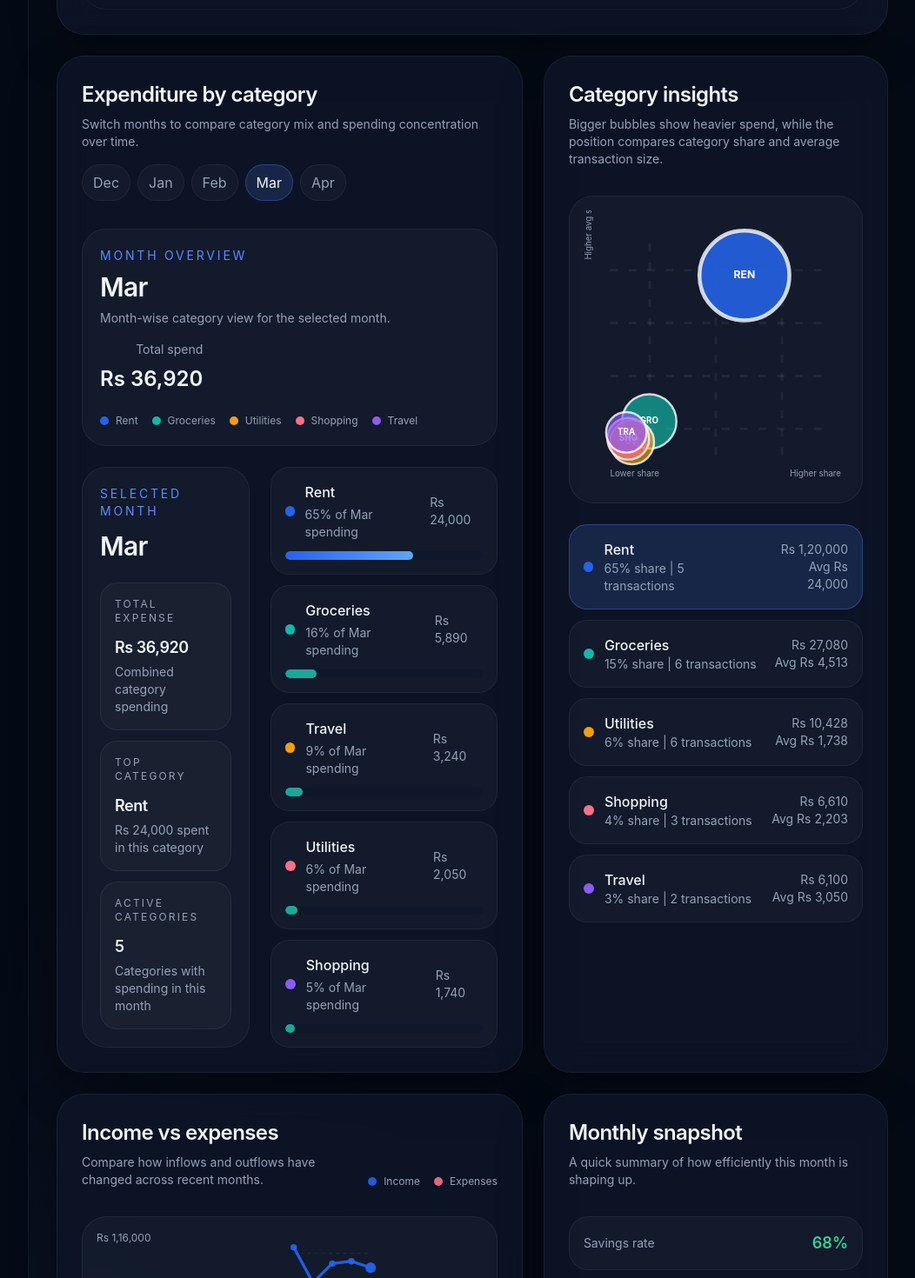
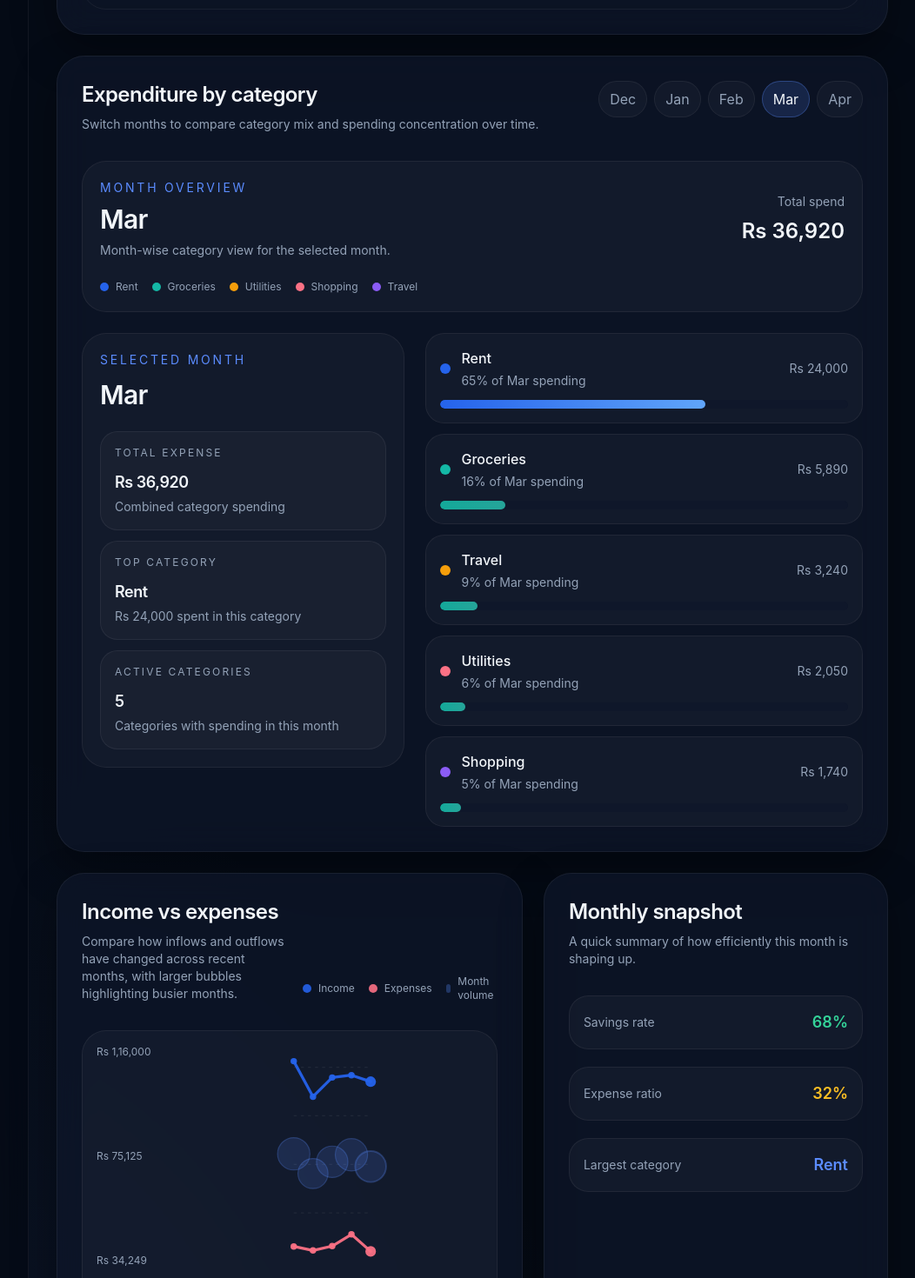
Before and after one commit to sadhana62/finance-dashboard, a React (Vite) app: page / in a window 1280 px wide. Shown: the part 1720-3190 px from the top of the page at 87% size, without its empty margins (227-1279 px from the left). Built offline with nearby package versions, Linux system fonts and the light colour scheme.

Commit message:
added documentation readme

```diff
--- a/src/pages/Dashboard.jsx
+++ b/src/pages/Dashboard.jsx
@@ -91,10 +91,7 @@ export default function Dashboard() {
 
       <div className="grid gap-6">
         <TrendPanel analytics={analytics} />
-        <div className="grid gap-6 xl:grid-cols-[1.15fr_0.85fr]">
-          <BreakdownPanel dashboard={dashboard} analytics={analytics} />
-          <BubbleInsightsPanel analytics={analytics} />
-        </div>
+        <BreakdownPanel dashboard={dashboard} analytics={analytics} />
       </div>
 
       <div className="grid gap-6 xl:grid-cols-[1.15fr_0.85fr]">
@@ -654,152 +651,6 @@ function BreakdownPanel({ dashboard, analytics }) {
   );
 }
 
-function BubbleInsightsPanel({ analytics }) {
-  const [activeBubble, setActiveBubble] = useState(analytics.bubbleData[0] || null);
-  const maxAverage = Math.max(...analytics.bubbleData.map((item) => item.averageAmount), 1);
-
-  return (
-    <Panel>
-      <div className="flex items-start justify-between gap-4">
-        <div>
-          <h3 className="text-2xl font-semibold tracking-tight">Category insights</h3>
-          <p className="mt-2 text-sm text-[var(--text-secondary)]">
-            Bigger bubbles show heavier spend, while the position compares category share and average transaction size.
-          </p>
-        </div>
-      </div>
-
-      {analytics.bubbleData.length > 0 ? (
-        <>
-          <div
-            className="mt-8 rounded-[1.75rem] border p-4"
-            style={{ borderColor: "var(--card-border)", background: "rgba(255,255,255,0.03)" }}
-          >
-            <svg viewBox="0 0 100 100" className="h-80 w-full">
-              {[20, 40, 60, 80].map((value) => (
-                <line
-                  key={`h-${value}`}
-                  x1="10"
-                  x2="92"
-                  y1={value}
-                  y2={value}
-                  stroke="var(--card-border)"
-                  strokeDasharray="3 4"
-                />
-              ))}
-              {[25, 50, 75].map((value) => (
-                <line
-                  key={`v-${value}`}
-                  x1={value}
-                  x2={value}
-                  y1="10"
-                  y2="92"
-                  stroke="var(--card-border)"
-                  strokeDasharray="3 4"
-                />
-              ))}
-
-              {analytics.bubbleData.map((item, index) => {
-                const isActive = activeBubble?.label === item.label;
-                const x = 14 + item.percent * 0.72;
-                const y = 90 - (item.averageAmount / maxAverage) * 68;
-
-                return (
-                  <g key={item.label}>
-                    <circle
-                      cx={x}
-                      cy={y}
-                      r={item.radius}
-                      fill={ringColors[index % ringColors.length]}
-                      fillOpacity={isActive ? "0.88" : "0.68"}
-                      stroke="rgba(255,255,255,0.8)"
-                      strokeWidth={isActive ? "1.5" : "0.8"}
-                      className="cursor-pointer"
-                      onMouseEnter={() => setActiveBubble(item)}
-                      onFocus={() => setActiveBubble(item)}
-                    />
-                    <text
-                      x={x}
-                      y={y}
-                      textAnchor="middle"
-                      dominantBaseline="middle"
-                      fill="#fff"
-                      fontSize={isActive ? "4" : "3.2"}
-                      fontWeight="700"
-                    >
-                      {item.shortLabel}
-                    </text>
-                  </g>
-                );
-              })}
-
-              <text x="10" y="98" fill="var(--text-secondary)" fontSize="3.2">
-                Lower share
-              </text>
-              <text x="78" y="98" fill="var(--text-secondary)" fontSize="3.2">
-                Higher share
-              </text>
-              <text
-                x="3"
-                y="16"
-                fill="var(--text-secondary)"
-                fontSize="3.2"
-                transform="rotate(-90 3 16)"
-              >
-                Higher avg spend
-              </text>
-            </svg>
-          </div>
-
-          <div className="mt-6 grid gap-3">
-            {analytics.bubbleData.map((item, index) => {
-              const isActive = activeBubble?.label === item.label;
-
-              return (
-                <button
-                  key={item.label}
-                  type="button"
-                  onMouseEnter={() => setActiveBubble(item)}
-                  onFocus={() => setActiveBubble(item)}
-                  onClick={() => setActiveBubble(item)}
-                  className="flex items-center justify-between gap-4 rounded-[1.3rem] border px-4 py-4 text-left transition"
-                  style={{
-                    borderColor: isActive ? "var(--accent-border)" : "var(--card-border)",
-                    background: isActive ? "var(--accent-soft)" : "rgba(255,255,255,0.03)",
-                  }}
-                >
-                  <div className="flex items-center gap-3">
-                    <span
-                      className="h-3 w-3 rounded-full"
-                      style={{ background: ringColors[index % ringColors.length] }}
-                    />
-                    <div>
-                      <p className="font-medium">{item.label}</p>
-                      <p className="text-sm text-[var(--text-secondary)]">
-                        {item.percent}% share | {item.transactionCount} transactions
-                      </p>
-                    </div>
-                  </div>
-                  <div className="text-right text-sm text-[var(--text-secondary)]">
-                    <p>{formatAmount(item.amount)}</p>
-                    <p>Avg {formatAmount(item.averageAmount)}</p>
-                  </div>
-                </button>
-              );
-            })}
-          </div>
-        </>
-      ) : (
-        <EmptyPanel
-          title="No category statistics yet"
-          detail="Add expense transactions to unlock the bubble comparison."
-          compact
-        />
-      )}
-    </Panel>
-  );
-}
-
 function CashFlowPanel({ dashboard }) {
   const [activeMonth, setActiveMonth] = useState(
     dashboard.monthlyBars[dashboard.monthlyBars.length - 1] || null,
@@ -813,8 +664,10 @@ function CashFlowPanel({ dashboard }) {
       ? chartWidth / (dashboard.monthlyBars.length - 1)
       : 0;
   const values = dashboard.monthlyBars.flatMap((item) => [item.income, item.expense]);
+  const totalMovements = dashboard.monthlyBars.map((item) => item.income + item.expense);
   const min = values.length > 0 ? Math.min(...values) : 0;
   const max = values.length > 0 ? Math.max(...values) : 0;
+  const maxTotalMovement = totalMovements.length > 0 ? Math.max(...totalMovements) : 1;
   const spread = max - min || 1;
   const axisLabels = [max, max - spread / 2, min].map((value) => Math.round(value));
 
@@ -834,12 +687,13 @@ function CashFlowPanel({ dashboard }) {
         <div>
           <h3 className="text-2xl font-semibold tracking-tight">Income vs expenses</h3>
           <p className="mt-2 text-sm text-[var(--text-secondary)]">
-            Compare how inflows and outflows have changed across recent months.
+            Compare how inflows and outflows have changed across recent months, with larger bubbles highlighting busier months.
           </p>
         </div>
         <div className="flex items-center gap-4 text-xs text-[var(--text-secondary)]">
           <LegendDot color="rgba(37, 99, 235, 0.9)" label="Income" />
           <LegendDot color="rgba(251, 113, 133, 0.9)" label="Expenses" />
+          <LegendDot color="rgba(91, 140, 255, 0.3)" label="Month volume" />
         </div>
       </div>
 
@@ -868,6 +722,28 @@ function CashFlowPanel({ dashboard }) {
                   y2={y}
                   stroke="var(--card-border)"
                   strokeDasharray="3 4"
+                />
+              );
+            })}
+
+            {dashboard.monthlyBars.map((item, index) => {
+              const x = xOffset + index * step;
+              const incomeY = getY(item.income);
+              const expenseY = getY(item.expense);
+              const bubbleY = (incomeY + expenseY) / 2;
+              const bubbleRadius =
+                6 + ((item.income + item.expense) / Math.max(maxTotalMovement, 1)) * 10;
+              const isActive = activeMonth?.label === item.label;
+
+              return (
+                <circle
+                  key={`${item.label}-bubble`}
+                  cx={x}
+                  cy={bubbleY}
+                  r={bubbleRadius}
+                  fill="rgba(91, 140, 255, 0.16)"
+                  stroke="rgba(91, 140, 255, 0.28)"
+                  strokeWidth={isActive ? "1.6" : "1"}
                 />
               );
             })}
@@ -969,6 +845,9 @@ function CashFlowPanel({ dashboard }) {
             </span>
             <span className="text-sm text-[var(--text-secondary)]">
               Net {formatAmount(activeMonth.income - activeMonth.expense)}
+            </span>
+            <span className="text-sm text-[var(--text-secondary)]">
+              Volume {formatAmount(activeMonth.income + activeMonth.expense)}
             </span>
             <span className="text-sm text-[var(--text-secondary)]">
               Savings rate{" "}
@@ -1232,33 +1111,9 @@ function buildDashboardAnalytics(transactions, spendingBreakdown) {
     };
   });
 
-  const categoryTransactionStats = expenseTransactions.reduce((accumulator, item) => {
-    if (!accumulator[item.category]) {
-      accumulator[item.category] = { amount: 0, count: 0 };
-    }
-
-    accumulator[item.category].amount += item.amount;
-    accumulator[item.category].count += 1;
-    return accumulator;
-  }, {});
-
-  const bubbleData = spendingBreakdown.slice(0, 5).map((item) => {
-    const stats = categoryTransactionStats[item.label] || { amount: item.amount, count: 1 };
-    const averageAmount = stats.count > 0 ? Math.round(stats.amount / stats.count) : 0;
-
-    return {
-      ...item,
-      transactionCount: stats.count,
-      averageAmount,
-      radius: 7 + Math.min(10, item.percent * 0.22),
-      shortLabel: item.label.slice(0, 3).toUpperCase(),
-    };
-  });
-
   return {
     monthlyActivity,
     categoryTimeline,
-    bubbleData,
     topCategories: visibleCategories,
   };
 }
```
